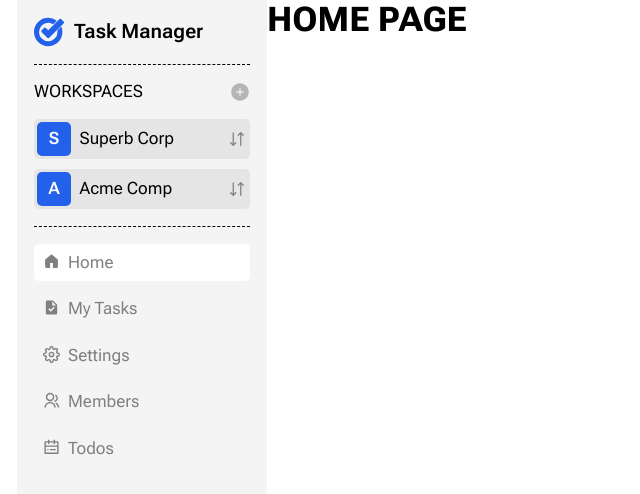
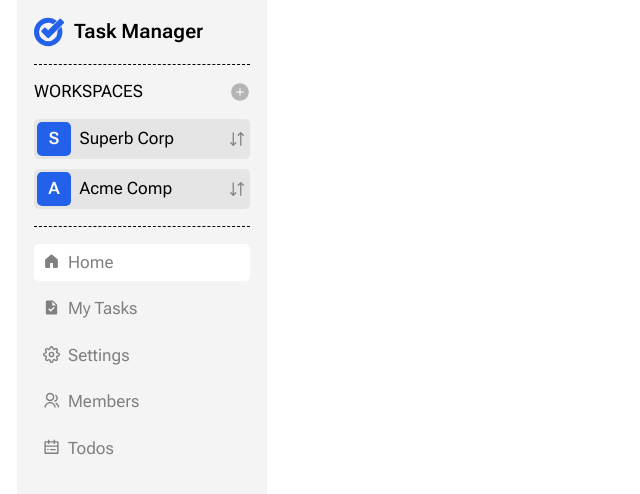
Before and after one commit to webioann/sandbox_prisma, a Next.js app: page / in a window 1280 px wide. Shown: the top 494 px of the page, without its empty margins (0-640 px from the left). Built offline with nearby package versions, Linux system fonts and the light colour scheme.

Commit message:
try fix 404 page behavior

```diff
--- a/app/page.tsx
+++ b/app/page.tsx
@@ -1,10 +1,7 @@
-import './global.css'
+// 'use server'
+// import { redirect } from 'next/navigation'
 
-export default async function Home() {
-
-  return (
-    <div>
-      <h1>HOME PAGE</h1>
-    </div>
-  );
+async function HomePage() {
+  <h1>HOME PAGE</h1>
 }
+export default HomePage;
```
